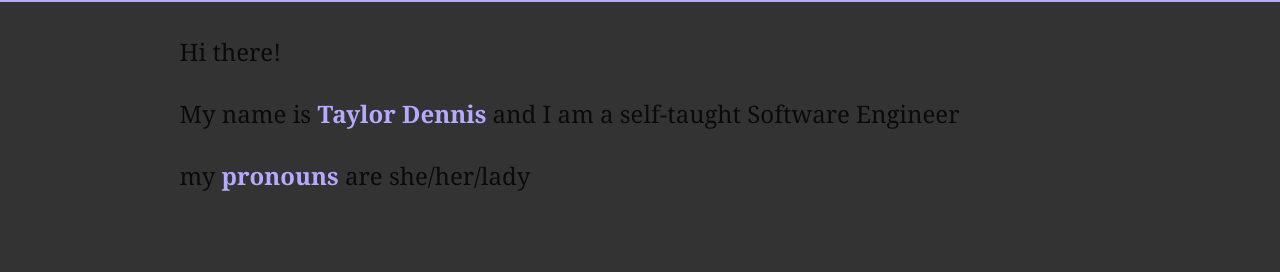
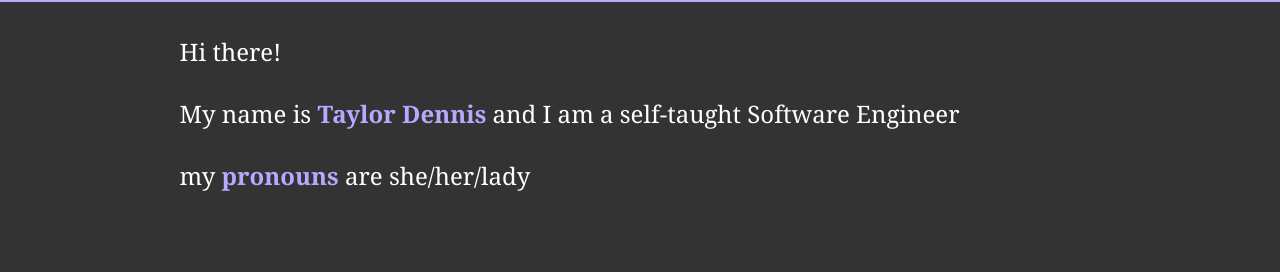
Before and after one commit to TaylURRE/taylurre.github.io, a Gatsby site: page / in a window 1280 px wide. Shown: the part 77-349 px from the top of the page. Built offline with nearby package versions, Linux system fonts and the light colour scheme; Gatsby itself is replaced by a stand-in of ours.

Commit message:
[blog.js] fix import

```diff
--- a/src/styles/styles.scss
+++ b/src/styles/styles.scss
@@ -19,6 +19,9 @@ body {
     font-size: 16px;
     background: $dark-grey;
     color: $white;
+    p {
+        color: $white;
+    }
 }
 
 .home {
--- a/src/templates/blog.js
+++ b/src/templates/blog.js
@@ -1,5 +1,6 @@
 import React from "react"
 import Layout from "../components/layout"
+import { graphql } from "gatsby"
 
 export default ({ data }) => {
  const post = data.markdownRemark;
```
